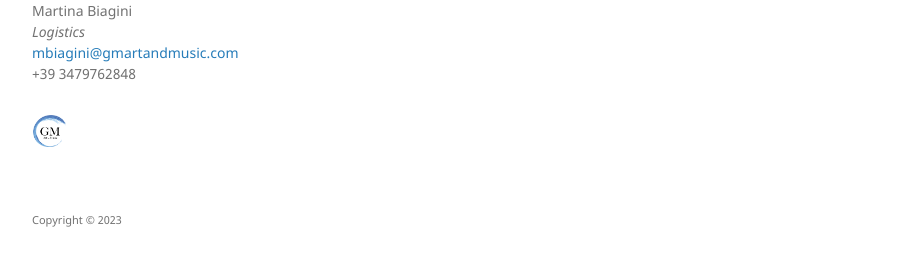
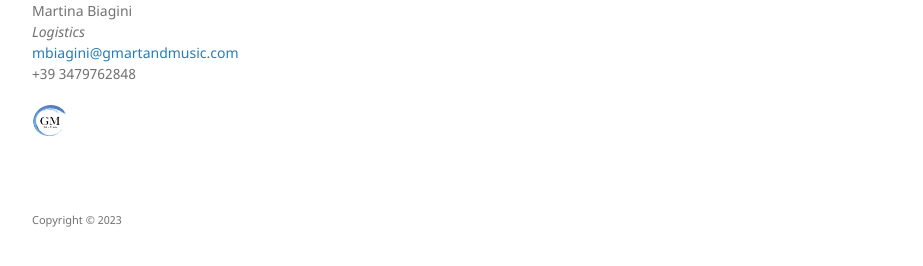
Before and after one commit to kwopera/kwt, a Jekyll site: the page built from schedule.md, in a window 1280 px wide. Shown: the part 601-867 px from the top of the page, without its empty margins (178-1101 px from the left). Built offline with Jekyll 4.4.1, drawn with Linux system fonts in a browser that asks for light colours; our own code applies the rules of GitHub Pages for plain Markdown files.

Commit message:
Update default.html

```diff
--- a/_layouts/default.html
+++ b/_layouts/default.html
@@ -55,11 +55,10 @@
           Martina Biagini<br/>
           <em>Logistics</em><br/>
           <a href="mailto:mbiagini@gmartandmusic.com">mbiagini@gmartandmusic.com</a><br/>
-          +39 3479762848
-        </p>
-        <p style="line-height: 0.8em;">
+          +39 3479762848 <br/>
           <a href="http://www.gmartandmusic.com/vocalists/wang/" target="_blank"><br/><img src="./assets/img/gmlogo.png" alt="GM Art and Music" style="width: 15%;"/></a>
         </p>
+
 
 
         <!-- {% if site.github.is_project_page %}
```
